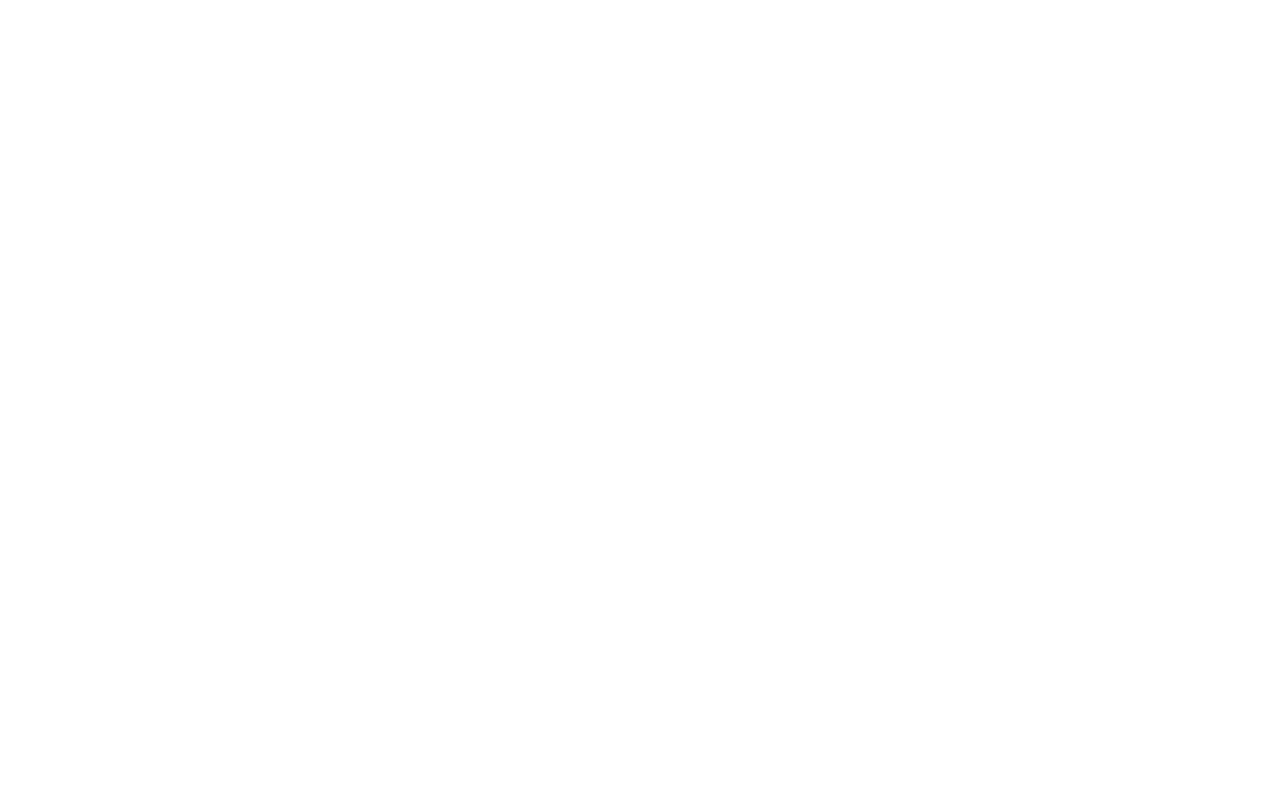
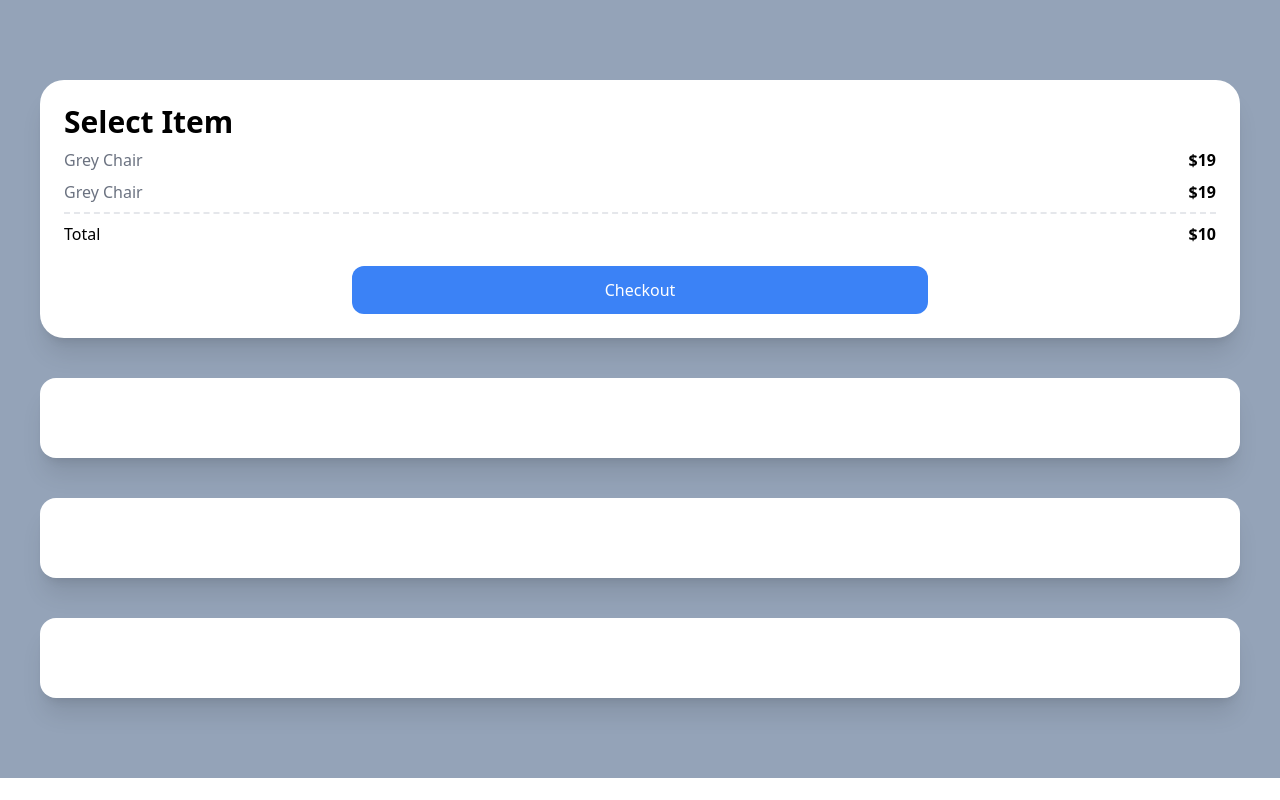
Before and after one commit to zadragon/carrot-market, a Next.js app: page / in a window 1280 px wide. Built offline with nearby package versions, Linux system fonts and the light colour scheme.

Commit message:
파트원 업데이트

```diff
--- a/pages/index.tsx
+++ b/pages/index.tsx
@@ -1,12 +1,32 @@
-import type { NextPage } from 'next'
+import type {NextPage} from 'next'
 import Head from 'next/head'
 
 const Home: NextPage = () => {
-  return (
-      <div className="bg-red-500">
-        <h1 className="text-blue-500"></h1>
-      </div>
-  )
+    return (
+        <div className="bg-slate-400 py-20 px-10 grid gap-10">
+            <div className="bg-white p-6 rounded-3xl shadow-xl">
+                <span className="font-semibold text-3xl">Select Item</span>
+                <div className="flex justify-between my-2">
+                    <span className="text-gray-500">Grey Chair</span>
+                    <span className="font-semibold">$19</span>
+                </div>
+                <div className="flex justify-between">
+                    <span className="text-gray-500">Grey Chair</span>
+                    <span className="font-semibold">$19</span>
+                </div>
+                <div className="flex justify-between mt-2 pt-2 border-t-2 border-dashed">
+                    <span>Total</span>
+                    <span className="font-semibold">$10</span>
+                </div>
+                <div className="mt-5 bg-blue-500 text-white p-3 text-center rounded-xl w-2/4 mx-auto">
+                    Checkout
+                </div>
+            </div>
+            <div className="bg-white p-10 rounded-2xl shadow-xl"></div>
+            <div className="bg-white p-10 rounded-2xl shadow-xl"></div>
+            <div className="bg-white p-10 rounded-2xl shadow-xl"></div>
+        </div>
+    );
 }
 
 export default Home
```
Also changed, not shown: 1 other file (tests, documents, lock files or other folders).
